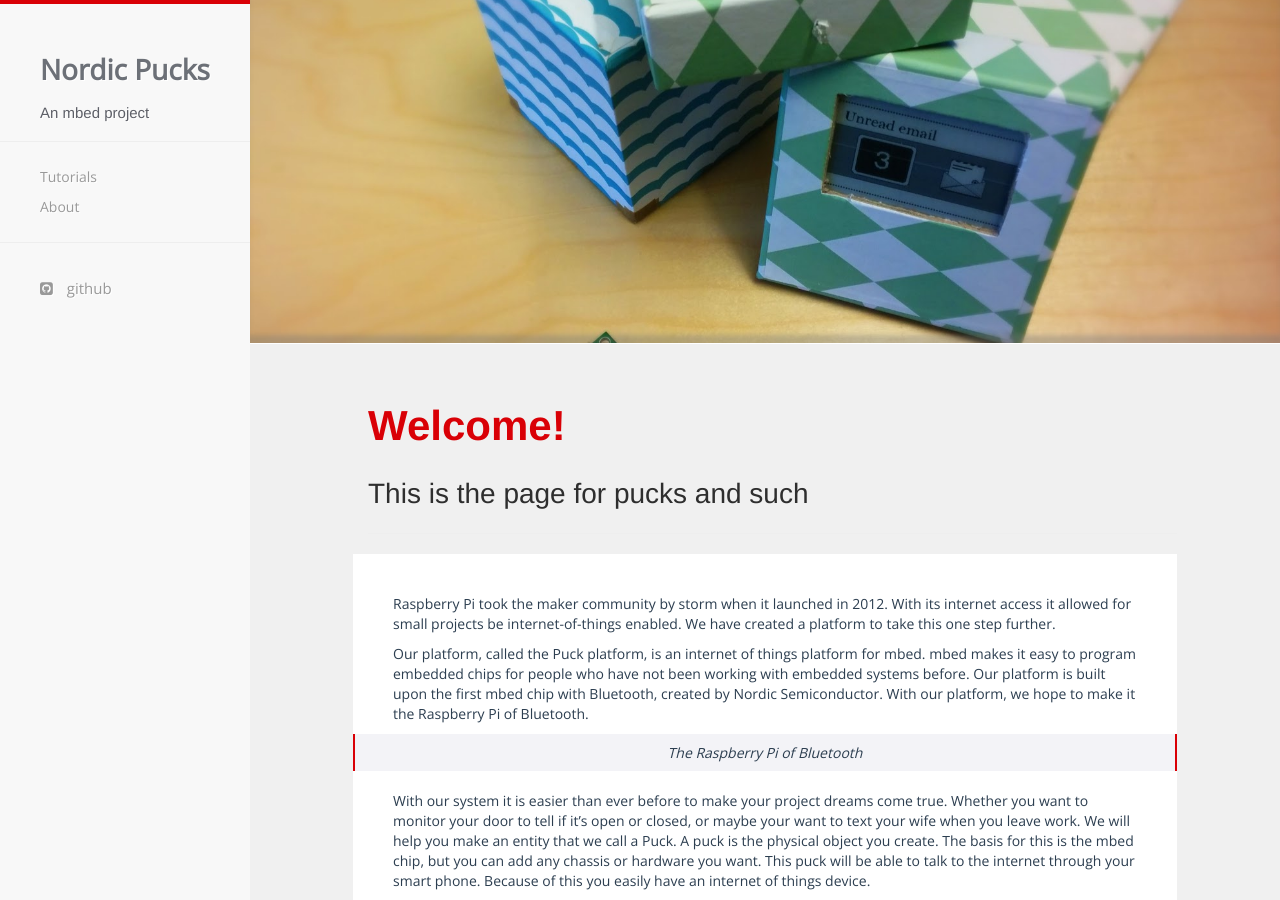
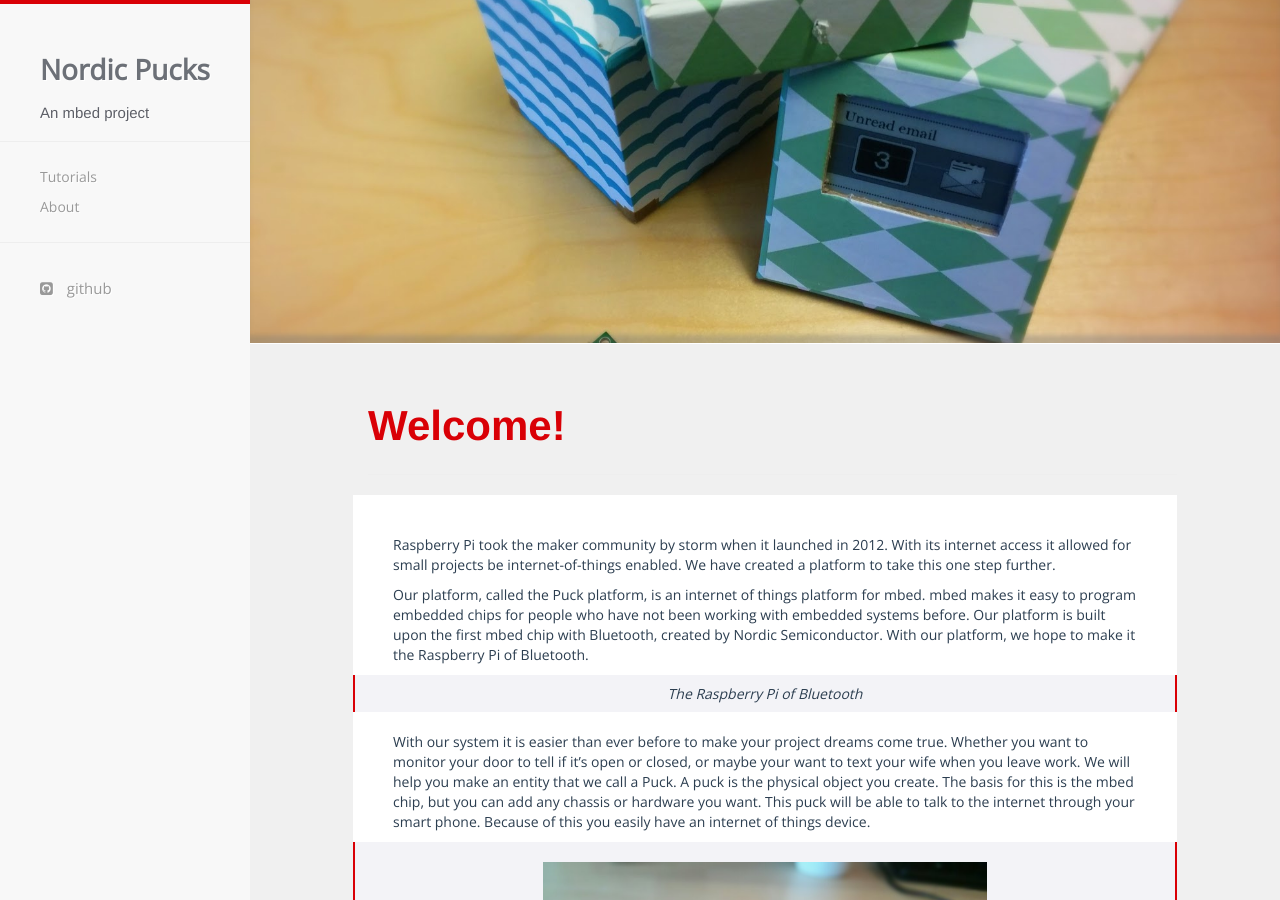
Before and after one commit to NordicPlayground/puck, a Jekyll site: the page built from index.md, in a window 1280 px wide and 900 px high. Built offline with Jekyll 4.4.1, drawn with Linux system fonts in a browser that asks for light colours; nearby versions of some CDN libraries.

Commit message:
Remove "pucks and such"

```diff
--- a/_includes/greeting.html
+++ b/_includes/greeting.html
@@ -1,7 +1,6 @@
 <div class="container">
  <div id="welcome-greeting">
 <h1>Welcome!</h1>
-<h2>This is the page for pucks and such</h2>
 
 <hr />
 
```
